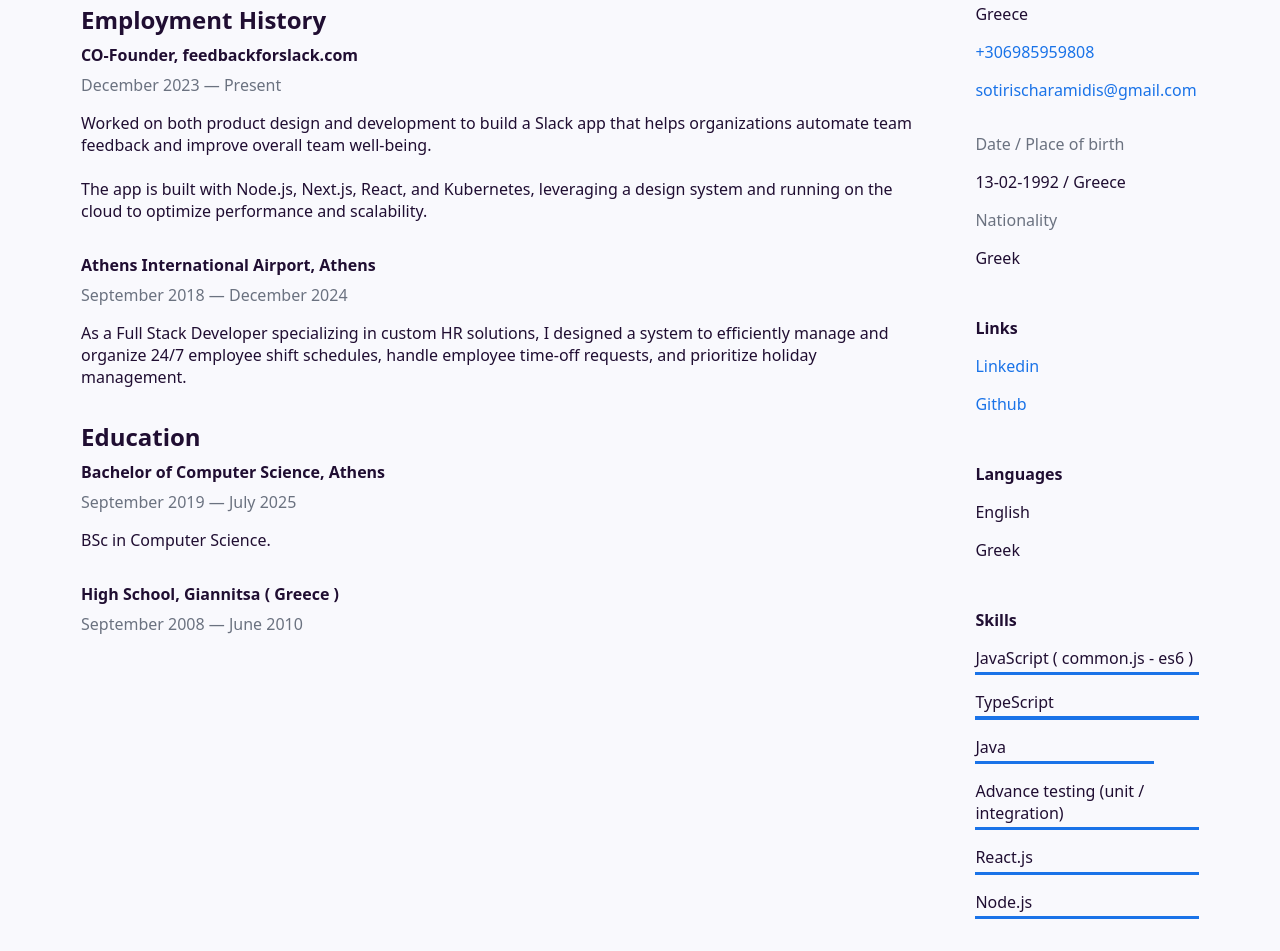
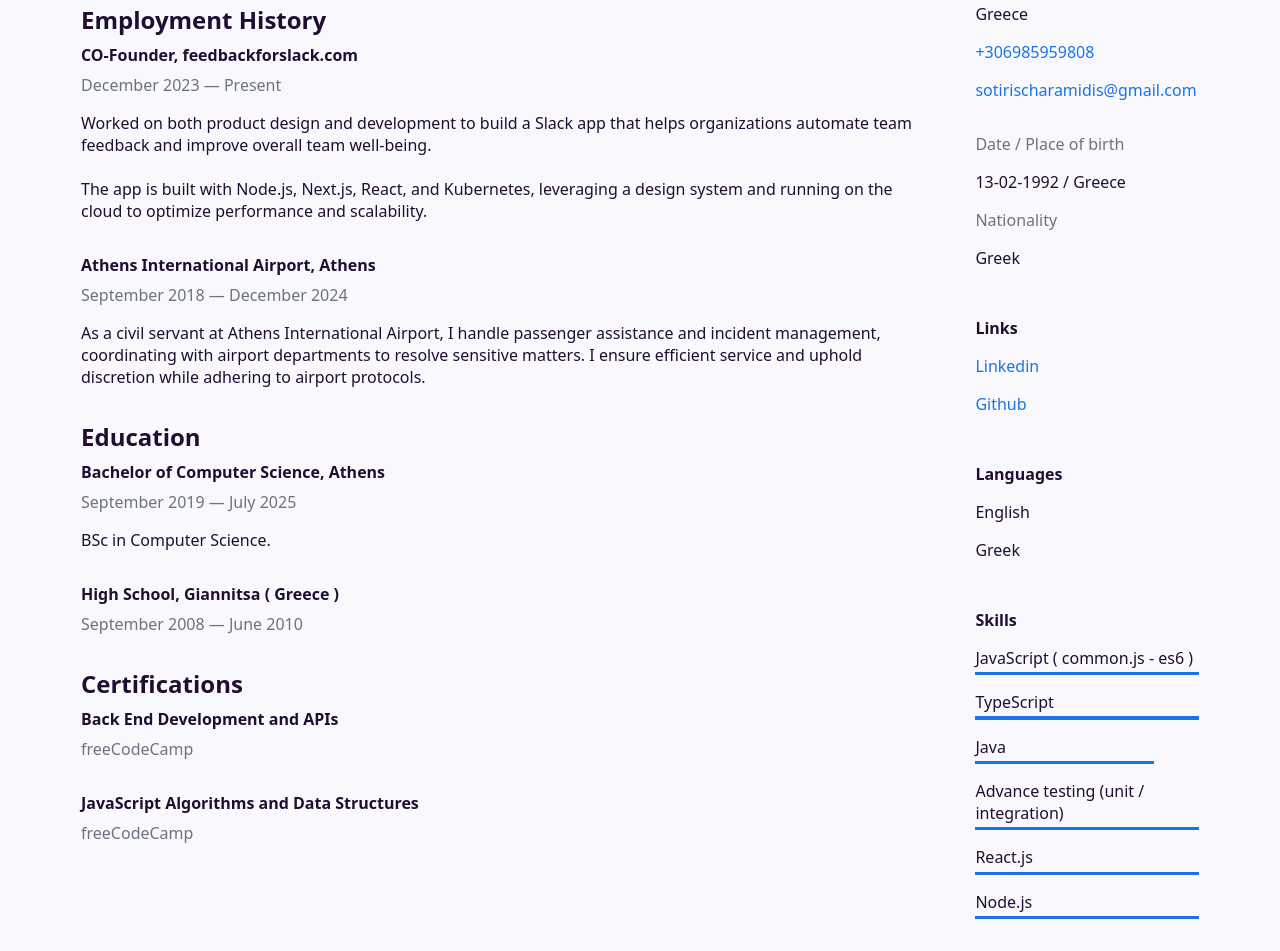
Before and after one commit to SotirisXaram/cv, a plain HTML site: page index.html in a window 1280 px wide. Shown: the part 369-1320 px from the top of the page. Drawn offline with Linux system fonts and the light colour scheme.

Commit message:
change certificates

```diff
--- a/index.html
+++ b/index.html
@@ -1,10 +1,12 @@
 <!DOCTYPE html>
 <html>
+
 <head>
     <title>Sotirios Charamidis | Software Engineer</title>
     <meta content="width=device-width,initial-scale=1" name="viewport">
     <link rel="stylesheet" href="style.css">
 </head>
+
 <body>
     <header>
         <div class="flex align-center x-2 left">
@@ -15,11 +17,15 @@
             </div>
         </div>
         <div class="right">
-            <svg id="theme-toggle" xmlns="http://www.w3.org/2000/svg" fill="none" viewBox="0 0 24 24" stroke-width="1.5" stroke="currentColor" class="theme-icon sun">
-                <path stroke-linecap="round" stroke-linejoin="round" d="M12 3v2.25m6.364.386l-1.591 1.591M21 12h-2.25m-.386 6.364l-1.591-1.591M12 18.75V21m-4.773-4.227l-1.591 1.591M5.25 12H3m4.227-4.773L5.636 5.636M15.75 12a3.75 3.75 0 11-7.5 0 3.75 3.75 0 017.5 0z" />
+            <svg id="theme-toggle" xmlns="http://www.w3.org/2000/svg" fill="none" viewBox="0 0 24 24" stroke-width="1.5"
+                stroke="currentColor" class="theme-icon sun">
+                <path stroke-linecap="round" stroke-linejoin="round"
+                    d="M12 3v2.25m6.364.386l-1.591 1.591M21 12h-2.25m-.386 6.364l-1.591-1.591M12 18.75V21m-4.773-4.227l-1.591 1.591M5.25 12H3m4.227-4.773L5.636 5.636M15.75 12a3.75 3.75 0 11-7.5 0 3.75 3.75 0 017.5 0z" />
             </svg>
-            <svg id="theme-toggle" xmlns="http://www.w3.org/2000/svg" fill="none" viewBox="0 0 24 24" stroke-width="1.5" stroke="currentColor" class="theme-icon moon">
-                <path stroke-linecap="round" stroke-linejoin="round" d="M21.752 15.002A9.718 9.718 0 0118 15.75c-5.385 0-9.75-4.365-9.75-9.75 0-1.33.266-2.597.748-3.752A9.753 9.753 0 003 11.25C3 16.635 7.365 21 12.75 21a9.753 9.753 0 009.002-5.998z" />
+            <svg id="theme-toggle" xmlns="http://www.w3.org/2000/svg" fill="none" viewBox="0 0 24 24" stroke-width="1.5"
+                stroke="currentColor" class="theme-icon moon">
+                <path stroke-linecap="round" stroke-linejoin="round"
+                    d="M21.752 15.002A9.718 9.718 0 0118 15.75c-5.385 0-9.75-4.365-9.75-9.75 0-1.33.266-2.597.748-3.752A9.753 9.753 0 003 11.25C3 16.635 7.365 21 12.75 21a9.753 9.753 0 009.002-5.998z" />
             </svg>
         </div>
     </header>
@@ -29,7 +35,8 @@
             <div class="section">
                 <h2>Profile</h2>
                 <p>Sotirios (Sotiris) has <span class="xp"></span> years of experience writing scalable
-                    and resilient web apps. He possesses extensive knowledge of JavaScript and TypeScript, along with a deep understanding of various web technologies.</p>
+                    and resilient web apps. He possesses extensive knowledge of JavaScript and TypeScript, along with a
+                    deep understanding of various web technologies.</p>
             </div>
 
             <div class="section">
@@ -37,30 +44,19 @@
                 <div class="position">
                     <div class="title">CO-Founder, feedbackforslack.com</div>
                     <div class="period">December 2023 — Present</div>
-                    <p>Worked on both product design and development to build a Slack app that helps organizations automate team feedback and improve overall team well-being. <br /><br />The app is built with Node.js, Next.js, React, and Kubernetes, leveraging a design system and running on the cloud to optimize performance and scalability.</p>
-                </div>
-<!--                 <div class="position">
-                    <div class="title">Cloud Developer at Appfire, Zurich</div>
-                    <div class="period">November 2020 — Present</div>
-                    <p>As a Cloud Developer specializing in the Jira cloud ecosystem, I work on the growth team to create services that collect analytics, measure client interactions with our products, and run dynamic automations based on metrics.</p>
+                    <p>Worked on both product design and development to build a Slack app that helps organizations
+                        automate team feedback and improve overall team well-being. <br /><br />The app is built with
+                        Node.js, Next.js, React, and Kubernetes, leveraging a design system and running on the cloud to
+                        optimize performance and scalability.</p>
                 </div>
 
                 <div class="position">
-                    <div class="title">Front-end developer at Credit Suisse, Zurich</div>
-                    <div class="period">October 2019 — October 2020</div>
-                    <p>As a Senior React Developer in the compliance department, I led the UI development of a global Client Risk Classification (CRC) application. This tool is designed to assess the risk of onboarding new clients and to conduct periodic reviews of client investments.</p>
-                </div>
-
-                <div class="position">
-                    <div class="title">React Developer at Open System, Zurich</div>
-                    <div class="period">April 2019 — September 2019</div>
-                    <p>As a Front-end Developer in the portal department, I was responsible for transitioning the user dashboard from a legacy system to a modern, enhanced representation and monitoring layer for real-time network metrics.<br><br><a href="https://www.youtube.com/watch?v=oGhieJ8_qio" target="_blank">dashboard video</a></p>
-                </div>
--->
-                <div class="position">
                     <div class="title">Athens International Airport, Athens</div>
                     <div class="period">September 2018 — December 2024</div>
-                    <p>As a Full Stack Developer specializing in custom HR solutions, I designed a system to efficiently manage and organize 24/7 employee shift schedules, handle employee time-off requests, and prioritize holiday management.</p>
+                    <p>As a civil servant at Athens International Airport, I handle passenger assistance and incident
+                        management, coordinating with airport departments to resolve sensitive matters. I ensure
+                        efficient service and uphold discretion while adhering to airport protocols.
+                    </p>
                 </div>
 
             </div>
@@ -76,8 +72,23 @@
                 <div class="position">
                     <div class="title">High School, Giannitsa ( Greece )</div>
                     <div class="period">September 2008 — June 2010</div>
-                    <!-- <p>Electrician learning program for industrial environments.</p> -->
                 </div>
+            </div>
+
+            <div class="section">
+                <h2>Certifications</h2>
+                <div class="position">
+                    <div class="title">Back End Development and APIs</div>
+                    <a href="https://www.freecodecamp.org/certification/SotiriosCharamidis/back-end-development-and-apis"
+                        class="period">freeCodeCamp</a>
+                </div>
+                <div class="position">
+                    <div class="title">JavaScript Algorithms and Data Structures</div>
+                    <a href="https://www.freecodecamp.org/certification/SotiriosCharamidis/javascript-algorithms-and-data-structures-v8"
+                        class="period">freeCodeCamp</a>
+                </div>
+
+
             </div>
         </div>
         <div class="right">
@@ -118,14 +129,9 @@
                 <!--                 <p>Microservices<br><span class="l3"></span></p>
                 <p>CI/CD<br><span class="l5"></span></p> -->
                 <p>Advance testing (unit / integration)<br><span class="l5"></span></p>
-                <!-- <p>Kafka<br><span class="l4"></span></p> -->
-<!--                 <p>Kubernetes<br><span class="l4"></span></p>
-                <!-- <p>Clean code freak<br><span class="l5"></span></p> -->
                 <p>React.js<br><span class="l5"></span></p>
                 <p>Node.js<br><span class="l5"></span></p>
-                <!-- <p>Design Patterns<br><span class="l5"></span></p> -->
-<!--                 <p>AWS<br><span class="l4"></span></p>
-            </div> -->
+
             </div>
 
     </main>
@@ -147,7 +153,7 @@
                 }
             }
 
-        toggles[0].onclick = function() {
+            toggles[0].onclick = function () {
                 var currentTheme = document.documentElement.getAttribute("data-theme");
                 var targetTheme = "light";
 
@@ -162,7 +168,7 @@
                 document.querySelector(".moon").classList.toggle("hide");
             };
 
-        toggles[1].onclick = function() {
+            toggles[1].onclick = function () {
                 var currentTheme = document.documentElement.getAttribute("data-theme");
                 var targetTheme = "light";
 
@@ -179,4 +185,5 @@
         });
     </script>
 </body>
+
 </html>
```
Lines whose indentation alone changed are shown as unchanged.
